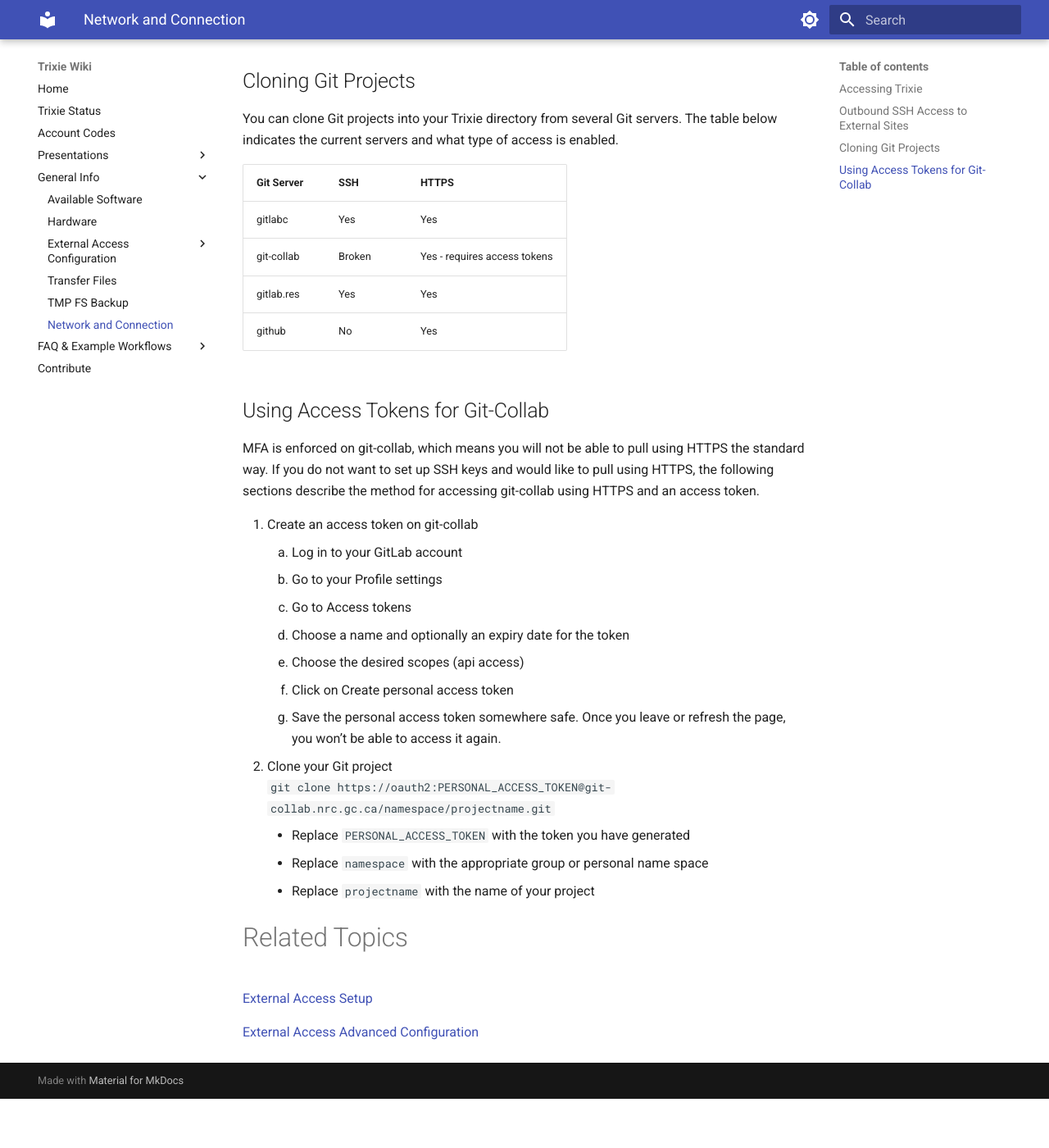
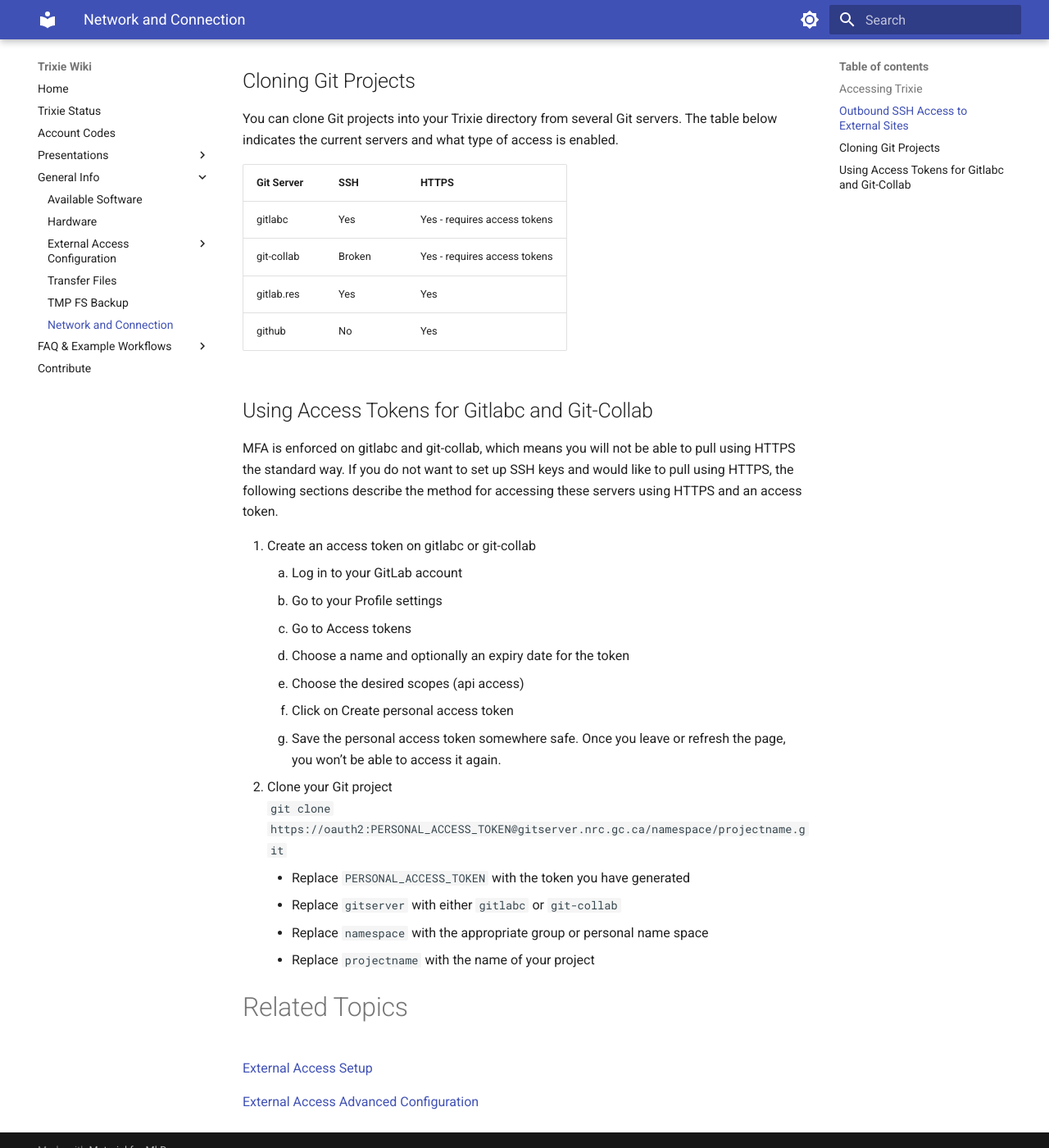
Before and after one commit to ai4d-iasc/trixie, an MkDocs documentation site: the page built from docs/Networking-and-connectivity.md, in a window 1280 px wide and 1400 px high, scrolled down 541 px. Shown: the whole window at 82% size. Built offline with MkDocs 1.6.1 and Material for MkDocs 9.7.7, drawn with Linux system fonts in a browser that asks for light colours; before the commit the page ends 1881 px from its top, so only the background shows below that.

Commit message:
Docs: added gitlabc as requiring access tokens

```diff
--- a/docs/Networking-and-connectivity.md
+++ b/docs/Networking-and-connectivity.md
@@ -23,18 +23,18 @@
 
 | Git Server | SSH    | HTTPS                        |
 | ---------- | ------ | ---------------------------- |
-| gitlabc    | Yes    | Yes                          |
+| gitlabc    | Yes    | Yes - requires access tokens |
 | git-collab | Broken | Yes - requires access tokens |
 | gitlab.res | Yes    | Yes                          |
 | github     | No     | Yes                          |
 
-## Using Access Tokens for Git-Collab
+## Using Access Tokens for Gitlabc and Git-Collab
 
-MFA is enforced on git-collab, which means you will not be able to pull using HTTPS the standard
-way. If you do not want to set up SSH keys and would like to pull using HTTPS, the following
-sections describe the method for accessing git-collab using HTTPS and an access token.
+MFA is enforced on gitlabc and git-collab, which means you will not be able to pull using HTTPS the
+standard way. If you do not want to set up SSH keys and would like to pull using HTTPS, the
+following sections describe the method for accessing these servers using HTTPS and an access token.
 
-1. Create an access token on git-collab
+1. Create an access token on gitlabc or git-collab
     1. Log in to your GitLab account
     1. Go to your Profile settings
     1. Go to Access tokens
@@ -44,8 +44,9 @@
     1. Save the personal access token somewhere safe. Once you leave or refresh the page, you won’t
        be able to access it again.
 1. Clone your Git project<br>
-   ``git clone https://oauth2:PERSONAL_ACCESS_TOKEN@git-collab.nrc.gc.ca/namespace/projectname.git``
+   ``git clone https://oauth2:PERSONAL_ACCESS_TOKEN@gitserver.nrc.gc.ca/namespace/projectname.git``
     - Replace `PERSONAL_ACCESS_TOKEN` with the token you have generated
+    - Replace `gitserver` with either `gitlabc` or `git-collab`
     - Replace `namespace` with the appropriate group or personal name space
     - Replace `projectname` with the name of your project
 
```
